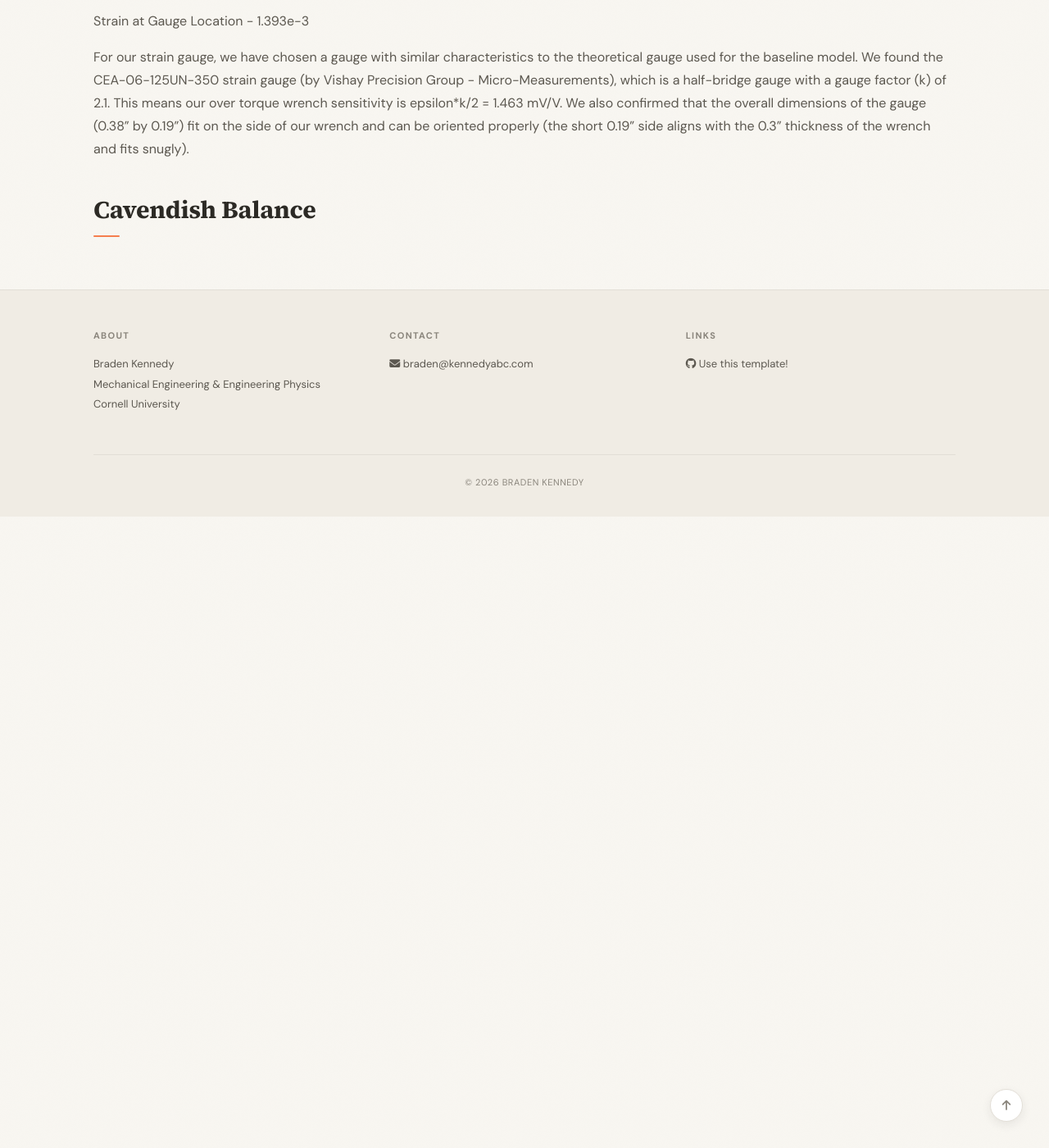
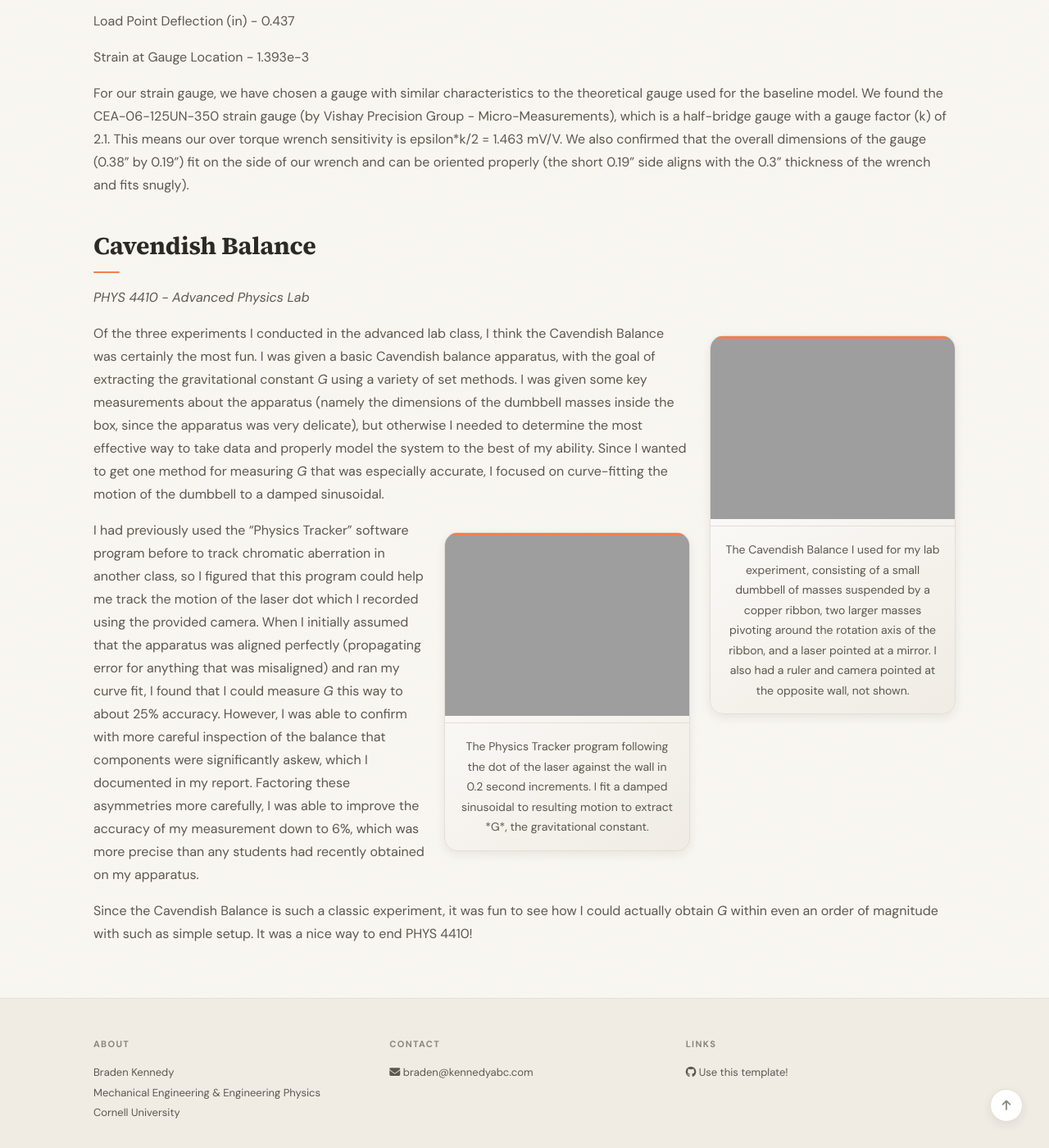
Before and after one commit to braden-kennedy/bkennedyportfolio, a Jekyll site: the page built from _pages/other.md, in a window 1280 px wide and 1400 px high, scrolled down 2240 px. Shown: the whole window at 82% size. Built offline with Jekyll 4.4.1, drawn with Linux system fonts in a browser that asks for light colours; a style sheet for code colours, icons or effects is not loaded; before the commit the page ends 2870 px from its top, so only the background shows below that; some of the changed text lies outside the part shown.

Commit message:
Update other.md

```diff
--- a/_pages/other.md
+++ b/_pages/other.md
@@ -6,6 +6,10 @@ permalink: /other/
 ---
 
 ## Gamma Ray Spectroscopy Lab
+
+*PHYS 4410 - Advanced Physics Lab*
+
+
 
 ## Ansys Wrench
 
@@ -54,3 +58,15 @@ See https://cornell-mae-ug.github.io/fa25-portfolio-bak232-taco/projects/2025-MA
 {% endcomment %}
 
 ## Cavendish Balance
+
+*PHYS 4410 - Advanced Physics Lab*
+
+{% include figure.html src="other/Cavendish_Full.JPG" alt=" " caption="The Cavendish Balance I used for my lab experiment, consisting of a small dumbbell of masses suspended by a copper ribbon, two larger masses pivoting around the rotation axis of the ribbon, and a laser pointed at a mirror. I also had a ruler and camera pointed at the opposite wall, not shown." position="right" width="300px" %}
+
+Of the three experiments I conducted in the advanced lab class, I think the Cavendish Balance was certainly the most fun. I was given a basic Cavendish balance apparatus, with the goal of extracting the gravitational constant *G* using a variety of set methods. I was given some key measurements about the apparatus (namely the dimensions of the dumbbell masses inside the box, since the apparatus was very delicate), but otherwise I needed to determine the most effective way to take data and properly model the system to the best of my ability. Since I wanted to get one method for measuring *G* that was especially accurate, I focused on curve-fitting the motion of the dumbbell to a damped sinusoidal.
+
+{% include figure.html src="other/Cavendish_Tracker.JPG" alt=" " caption="The Physics Tracker program following the dot of the laser against the wall in 0.2 second increments. I fit a damped sinusoidal to resulting motion to extract *G*, the gravitational constant." position="right" width="300px" %}
+
+I had previously used the "Physics Tracker" software program before to track chromatic aberration in another class, so I figured that this program could help me track the motion of the laser dot which I recorded using the provided camera. When I initially assumed that the apparatus was aligned perfectly (propagating error for anything that was misaligned) and ran my curve fit, I found that I could measure *G* this way to about 25% accuracy. However, I was able to confirm with more careful inspection of the balance that components were significantly askew, which I documented in my report. Factoring these asymmetries more carefully, I was able to improve the accuracy of my measurement down to 6%, which was more precise than any students had recently obtained on my apparatus.
+
+Since the Cavendish Balance is such a classic experiment, it was fun to see how I could actually obtain *G* within even an order of magnitude with such as simple setup. It was a nice way to end PHYS 4410!
```
